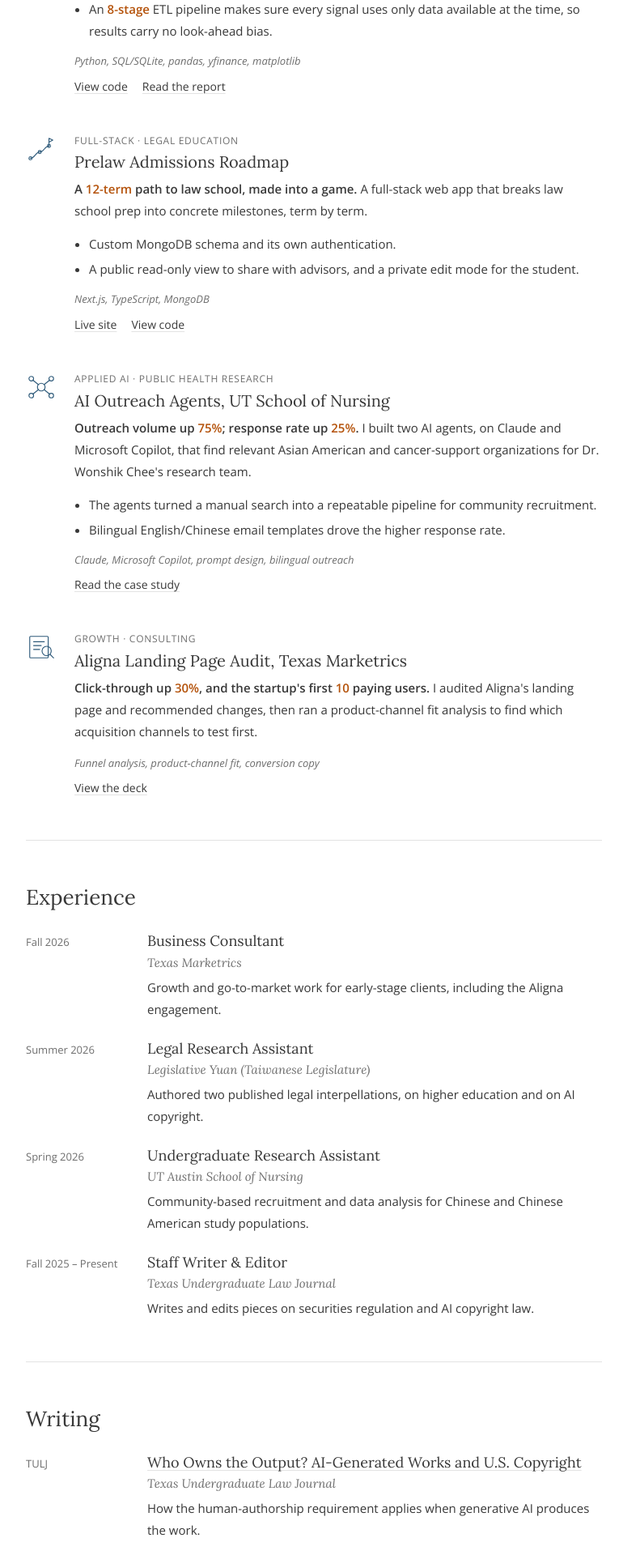
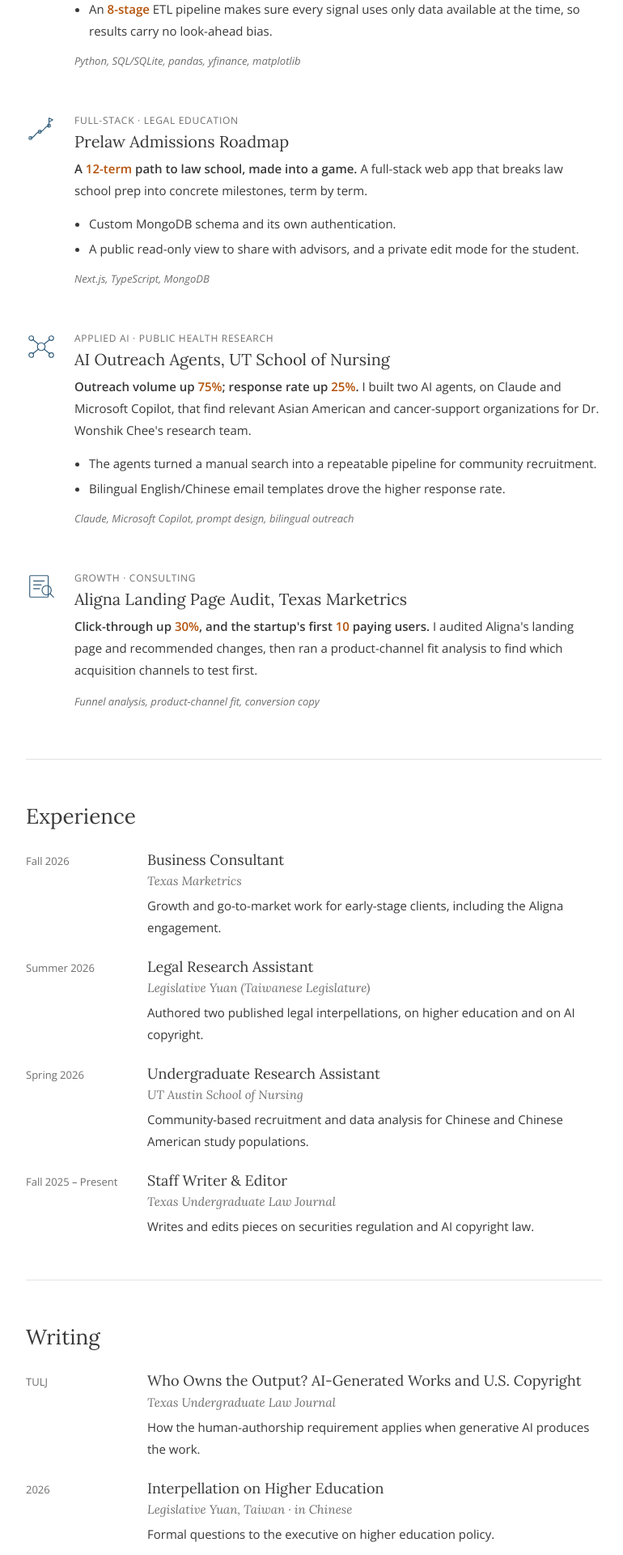
Before and after one commit to CMOMO7581/momo-website, a Next.js app: page / in a window 1280 px wide. Shown: the part 1140-3060 px from the top of the page at 81% size, without its empty margins (252-1022 px from the left). Built offline with nearby package versions, Linux system fonts and the light colour scheme; a web font is replaced by a local one.

Commit message:
Fill project and writing links from content/links.json, hiding blank ones
Links are set in one file. A blank project link is not rendered (and its
row disappears if all are blank); a blank writing link leaves the title
as plain text.

Co-Authored-By: Claude Opus 5.5 <noreply@anthropic.com>

```diff
--- a/components/Portfolio.tsx
+++ b/components/Portfolio.tsx
@@ -1,5 +1,6 @@
 import { existsSync } from "node:fs";
 import { join } from "node:path";
+import links from "@/content/links.json";
 import { getCopy, type Key, type Lang } from "@/lib/content";
 import { ChartBg } from "./ChartBg";
 import { ContactForm } from "./ContactForm";
@@ -9,6 +10,8 @@ import { ThemeToggle } from "./ThemeToggle";
 
 const EMAIL = "cc79336@eid.utexas.edu";
 const LINKEDIN = "https://www.linkedin.com/in/momochen0517";
+
+type LinkKey = keyof typeof links;
 
 const RESUMES = { en: "/resume/Momo-Chen-Resume-EN.pdf", zh: "/resume/Momo-Chen-Resume-ZH.pdf" };
 
@@ -29,6 +32,14 @@ export function Portfolio({ lang }: { lang: Lang }) {
     resumeReady(RESUMES[which])
       ? <a className="btn" href={RESUMES[which]} download {...h("r.dl")} />
       : <a className="btn" aria-disabled="true">{t["ui.soon"]}</a>;
+  // Links left blank in content/links.json are not rendered, so there are no dead links.
+  const linkRow = (items: [LinkKey, Key][]) => {
+    const shown = items.filter(([k]) => links[k]);
+    if (!shown.length) return null;
+    return <p className="links">{shown.map(([k, label]) => <a key={k} href={links[k]} target="_blank" rel="noopener" {...h(label)} />)}</p>;
+  };
+  const writingTitle = (k: LinkKey, label: Key) =>
+    links[k] ? <h3><a href={links[k]} target="_blank" rel="noopener" {...h(label)} /></h3> : <h3 {...h(label)} />;
 
   return (
     <>
@@ -90,7 +101,7 @@ export function Portfolio({ lang }: { lang: Lang }) {
                   <li {...h("w1.b2")} />
                 </ul>
                 <p className="tools" {...h("w1.tools")} />
-                <p className="links"><a href="#" {...h("l.code")} /><a href="#" {...h("l.report")} /></p>
+                {linkRow([["backtest-code", "l.code"], ["backtest-report", "l.report"]])}
               </div>
             </article>
 
@@ -105,7 +116,7 @@ export function Portfolio({ lang }: { lang: Lang }) {
                   <li {...h("w2.b2")} />
                 </ul>
                 <p className="tools" {...h("w2.tools")} />
-                <p className="links"><a href="#" {...h("l.live")} /><a href="#" {...h("l.code")} /></p>
+                {linkRow([["roadmap-live", "l.live"], ["roadmap-code", "l.code"]])}
               </div>
             </article>
 
@@ -120,7 +131,7 @@ export function Portfolio({ lang }: { lang: Lang }) {
                   <li {...h("w3.b2")} />
                 </ul>
                 <p className="tools" {...h("w3.tools")} />
-                <p className="links"><a href="#" {...h("l.case")} /></p>
+                {linkRow([["agents-writeup", "l.case"]])}
               </div>
             </article>
 
@@ -131,7 +142,7 @@ export function Portfolio({ lang }: { lang: Lang }) {
                 <h3 {...h("w4.t")} />
                 <p {...h("w4.lead")} />
                 <p className="tools" {...h("w4.tools")} />
-                <p className="links"><a href="#" {...h("l.deck")} /></p>
+                {linkRow([["aligna-deck", "l.deck"]])}
               </div>
             </article>
           </section>
@@ -153,9 +164,9 @@ export function Portfolio({ lang }: { lang: Lang }) {
           <section id="writing">
             <h2 {...h("wr.h")} />
             <ol className="entries">
-              <li><div className="when">TULJ</div><div><h3><a href="#" {...h("wr1.t")} /></h3><p className="org" {...h("wr1.o")} /><p {...h("wr1.d")} /></div></li>
-              <li><div className="when">2026</div><div><h3><a href="#" {...h("wr2.t")} /></h3><p className="org" {...h("wr2.o")} /><p {...h("wr2.d")} /></div></li>
-              <li><div className="when">2026</div><div><h3><a href="#" {...h("wr3.t")} /></h3><p className="org" {...h("wr3.o")} /><p {...h("wr3.d")} /></div></li>
+              <li><div className="when">TULJ</div><div>{writingTitle("tulj-article", "wr1.t")}<p className="org" {...h("wr1.o")} /><p {...h("wr1.d")} /></div></li>
+              <li><div className="when">2026</div><div>{writingTitle("interp-edu", "wr2.t")}<p className="org" {...h("wr2.o")} /><p {...h("wr2.d")} /></div></li>
+              <li><div className="when">2026</div><div>{writingTitle("interp-ai", "wr3.t")}<p className="org" {...h("wr3.o")} /><p {...h("wr3.d")} /></div></li>
             </ol>
           </section>
 
--- /dev/null
+++ b/content/links.json
@@ -0,0 +1,11 @@
+{
+  "backtest-code": "",
+  "backtest-report": "",
+  "roadmap-live": "",
+  "roadmap-code": "",
+  "agents-writeup": "",
+  "aligna-deck": "",
+  "tulj-article": "",
+  "interp-edu": "",
+  "interp-ai": ""
+}
```
